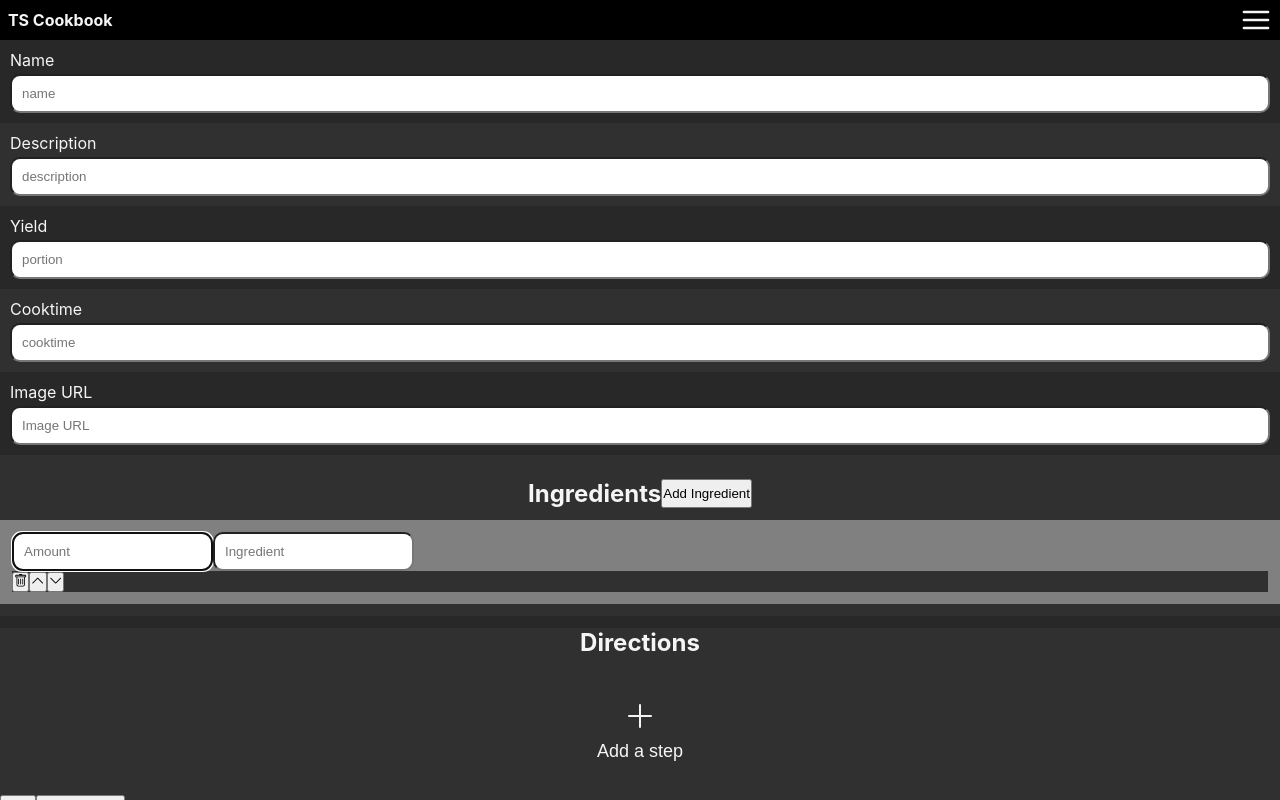
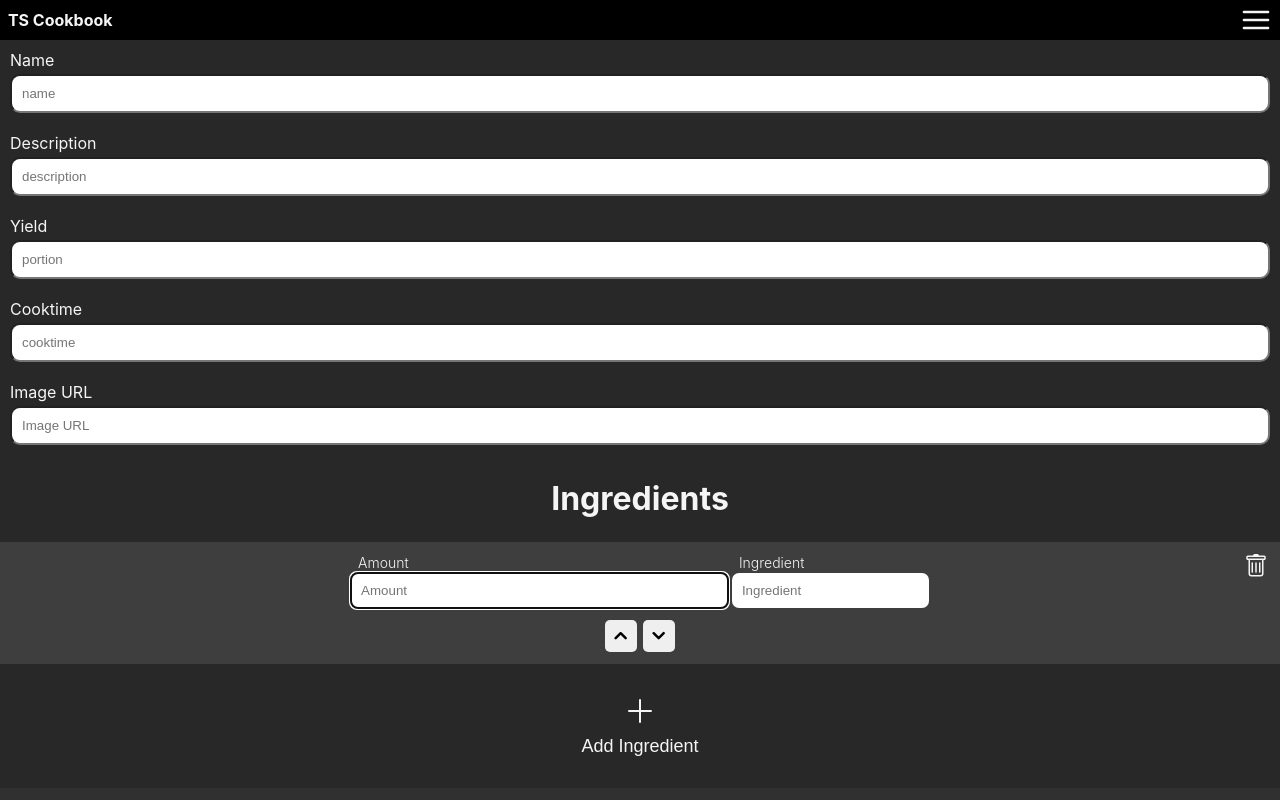
Before and after one commit to Smoopfrog/tscookbook, a React (Create React App) app in the folder frontend/: page /newrecipe in a window 1280 px wide. Both pictures are taken after a click on the button "Add Ingredient". Shown: the top 800 px of the page. Built offline with nearby package versions, Linux system fonts and the light colour scheme.

Commit message:
style ingredients list on recipe form

```diff
--- a/frontend/src/Components/pages/RecipeForm.tsx
+++ b/frontend/src/Components/pages/RecipeForm.tsx
@@ -106,28 +106,23 @@ const RecipeForm = () => {
         <input placeholder="Image URL" {...register("imgURL")} />
       </div>
       <div className="recipe-form-ingredients">
-        <div className="recipe-form-list-header">
-          <h2>Ingredients</h2>{" "}
-          <button
-            type="button"
-            onClick={() => {
-              ingredientAppend({ amount: "", name: "" });
-            }}
-          >
-            Add Ingredient
-          </button>
-        </div>
+        <h1>Ingredients</h1>
         <ul>
           {ingredientFields.map((ingredient, index) => {
             return (
               <li className="recipe-form-ingredient" key={ingredient.id}>
-                <div>
+                <div className="recipe-form-ingredient-inputs">
+                  <div className="recipe-form-ingredient-input">
+                    <label>Amount</label>
                     <input
                       placeholder="Amount"
                       {...register(`ingredients.${index}.amount`, {
                         required: true,
                       })}
                     />
+                  </div>
+                  <div className="recipe-form-ingredient-input">
+                    <label>Ingredient</label>
                     <input
                       placeholder="Ingredient"
                       type="text"
@@ -136,10 +131,15 @@ const RecipeForm = () => {
                       })}
                     />
                   </div>
-                <div>
-                  <button type="button" onClick={() => ingredientRemove(index)}>
-                    <BsTrash />
+                  <button
+                    className="recipe-form-ingredient-delete"
+                    type="button"
+                    onClick={() => ingredientRemove(index)}
+                  >
+                    <BsTrash className="recipe-form-delete-icon" />
                   </button>
+                </div>
+                <div className="recipe-form-move-btns">
                   <button
                     onClick={() => {
                       ingredientMove(index, index - 1);
@@ -158,12 +158,21 @@ const RecipeForm = () => {
               </li>
             );
           })}
+          <li className="recipe-form-add-direction">
+            <button
+              type="button"
+              onClick={() => {
+                ingredientAppend({ amount: "", name: "" });
+              }}
+            >
+              <BsPlusLg className="icon" />
+              <div>Add Ingredient</div>
+            </button>
+          </li>
         </ul>
       </div>
       <div className="recipe-form-directions">
-        <div className="recipe-form-list-header">
-          <h2>Directions</h2>
-        </div>
+        <h1>Directions</h1>
         <ol>
           {directionFields.map((direction, index) => {
             return (
@@ -174,7 +183,7 @@ const RecipeForm = () => {
                   type="button"
                   onClick={() => directionRemove(index)}
                 >
-                  <BsTrash className="recipe-form-direction-delete-icon" />
+                  <BsTrash className="recipe-form-delete-icon" />
                 </button>
                 <textarea
                   {...register(`directions.${index}.text`, { required: true })}
@@ -198,8 +207,7 @@ const RecipeForm = () => {
               </li>
             );
           })}
-        </ol>
-        <div className="recipe-form-add-direction">
+          <li className="recipe-form-add-direction">
             <button
               type="button"
               onClick={() => {
@@ -209,7 +217,8 @@ const RecipeForm = () => {
               <BsPlusLg className="icon" />
               <div>Add a step</div>
             </button>
-        </div>
+          </li>
+        </ol>
       </div>
       {recipe ? (
         <div>
--- a/frontend/src/Styles/RecipeForm.css
+++ b/frontend/src/Styles/RecipeForm.css
@@ -8,10 +8,6 @@
   font-size: 14px;
   margin-left: 6px;
   font-weight: 300;
-}
-
-.recipe-form div:nth-child(even) {
-  background-color: #303030;
 }
 
 .recipe-input-div {
@@ -28,29 +24,92 @@
   border-radius: 10px;
 }
 
-.recipe-form-ingredients {
-  padding: 12px 0;
+.recipe-form-ingredients h1,
+.recipe-form-directions h1 {
+  text-align: center;
+  padding: 24px 0;
 }
-.recipe-form-list-header {
+.recipe-form-ingredients li:nth-child(odd),
+.recipe-form-directions li:nth-child(odd) {
+  background-color: rgb(62, 62, 62);
+}
+
+.recipe-form-ingredient-delete,
+.recipe-form-direction-delete {
+  position: absolute;
+  background-color: transparent;
+  color: whitesmoke;
+  border: none;
   display: flex;
+  align-items: center;
   justify-content: center;
-  margin: 12px 0;
+}
+
+.recipe-form-move-btns {
+  display: flex;
+  gap: 6px;
+}
+.recipe-form-move-btns button {
+  height: 32px;
+  width: 32px;
+  display: flex;
+  align-items: center;
+  justify-content: center;
+  border-radius: 5px;
+  border: none;
+}
+.recipe-form-move-btns button svg {
+  stroke-width: 2px;
+}
+.recipe-form-move-btns button:active {
+  background-color: bisque;
 }
 
 .recipe-form-ingredient {
-  background-color: grey;
   padding: 12px;
+  width: 100%;
+  display: flex;
+  align-items: center;
+  flex-direction: column;
 }
 .recipe-form-ingredient input {
   padding: 10px;
-  border-radius: 10px;
+  border-radius: 7px;
+  border: none;
+}
+.recipe-form-ingredient .recipe-form-ingredient-input:nth-child(1) {
+  width: 30%;
+}
+
+.recipe-form-ingredient-inputs {
+  position: relative;
+  display: flex;
+  justify-content: center;
+  align-items: center;
+  gap: 4px;
+  width: 100%;
+  margin-bottom: 12px;
+}
+
+.recipe-form-ingredient-input {
+  display: flex;
+  flex-direction: column;
+}
+.recipe-form-ingredient-input label {
+  margin-left: 7px;
+  margin-bottom: 2px;
+  font-size: 14px;
+  font-weight: 300;
+}
+
+.recipe-form-ingredient-delete {
+  position: absolute;
+  right: 0;
+  top: 0;
 }
 
 .recipe-form-directions {
   background-color: #303030;
-}
-.recipe-form-directions .recipe-form-direction:nth-child(odd) {
-  background-color: #282828;
 }
 
 .recipe-form-direction {
@@ -71,30 +130,13 @@
 }
 
 .recipe-form-direction-delete {
-  position: absolute;
   top: 12px;
-  right: 24px;
-  background-color: transparent;
-  color: whitesmoke;
-  border: none;
+  right: 12px;
 }
 
-.recipe-form-direction-delete-icon {
+.recipe-form-delete-icon {
   height: 24px;
   width: 24px;
-}
-
-.recipe-form-move-btns {
-  margin-bottom: 12px;
-  display: flex;
-  gap: 6px;
-}
-.recipe-form-move-btns button {
-  height: 32px;
-  width: 32px;
-  display: flex;
-  align-items: center;
-  justify-content: center;
 }
 
 .recipe-form-add-direction {
--- a/frontend/src/Styles/RecipeForm.scss
+++ b/frontend/src/Styles/RecipeForm.scss
@@ -8,10 +8,6 @@
   font-size: 14px;
   margin-left: 6px;
   font-weight: 300;
-}
-
-.recipe-form div:nth-child(even) {
-  background-color: #303030;
 }
 
 .recipe-input-div {
@@ -30,35 +26,100 @@
   }
 }
 
-.recipe-form-ingredients {
-  padding: 12px 0;
-  h2 {
+.recipe-form-ingredients,
+.recipe-form-directions {
+  h1 {
+    text-align: center;
+    padding: 24px 0;
+  }
+
+  li:nth-child(odd) {
+    background-color: rgb(62, 62, 62);
   }
 }
 
-.recipe-form-list-header {
+.recipe-form-ingredient-delete,
+.recipe-form-direction-delete {
+  position: absolute;
+  background-color: transparent;
+  color: whitesmoke;
+  border: none;
   display: flex;
+  align-items: center;
   justify-content: center;
-  margin: 12px 0;
+}
+
+.recipe-form-move-btns {
+  display: flex;
+  gap: 6px;
+
+  button {
+    height: 32px;
+    width: 32px;
+    display: flex;
+    align-items: center;
+    justify-content: center;
+    border-radius: 5px;
+    border: none;
+
+    svg {
+      stroke-width: 2px;
+    }
+  }
+
+  button:active {
+    background-color: bisque;
+  }
 }
 
 .recipe-form-ingredient {
-  background-color: grey;
   padding: 12px;
+  width: 100%;
+  display: flex;
+  align-items: center;
+  flex-direction: column;
 
   input {
     padding: 10px;
-    border-radius: 10px;
+    border-radius: 7px;
+    border: none;
   }
+
+  .recipe-form-ingredient-input:nth-child(1) {
+    width: 30%;
+  }
+}
+
+.recipe-form-ingredient-inputs {
+  position: relative;
+  display: flex;
+  justify-content: center;
+  align-items: center;
+  gap: 4px;
+  width: 100%;
+  margin-bottom: 12px;
+}
+
+.recipe-form-ingredient-input {
+  display: flex;
+  flex-direction: column;
+
+  label {
+    margin-left: 7px;
+    margin-bottom: 2px;
+    font-size: 14px;
+    font-weight: 300;
+  }
+}
+
+.recipe-form-ingredient-delete {
+  position: absolute;
+  right: 0;
+  top: 0;
 }
 
 .recipe-form-directions {
   background-color: #303030;
-
-
-  .recipe-form-direction:nth-child(odd) {
-    background-color: #282828;
-  }
 }
 
 .recipe-form-direction {
@@ -81,34 +142,16 @@
 }
 
 .recipe-form-direction-delete {
-  position: absolute;
   top: 12px;
-  right: 24px;
-  background-color: transparent;
-  color: whitesmoke;
-  border: none;
+  right: 12px;
 }
 
-.recipe-form-direction-delete-icon {
+.recipe-form-delete-icon {
   height: 24px;
   width: 24px;
 }
 
-.recipe-form-move-btns {
-  margin-bottom: 12px;
-  display: flex;
-  gap: 6px;
-
-  button {
-    height: 32px;
-    width: 32px;
-    display: flex;
-    align-items: center;
-    justify-content: center;
-  }
-}
-
-.recipe-form-add-direction{
+.recipe-form-add-direction {
   display: flex;
   justify-content: center;
   align-items: center;
@@ -128,6 +171,5 @@
     div {
       font-size: 18px;
     }
-
   }
 }
```
Also changed, not shown: 1 other file (tests, documents, lock files or other folders). Lines whose indentation alone changed are shown as unchanged.
